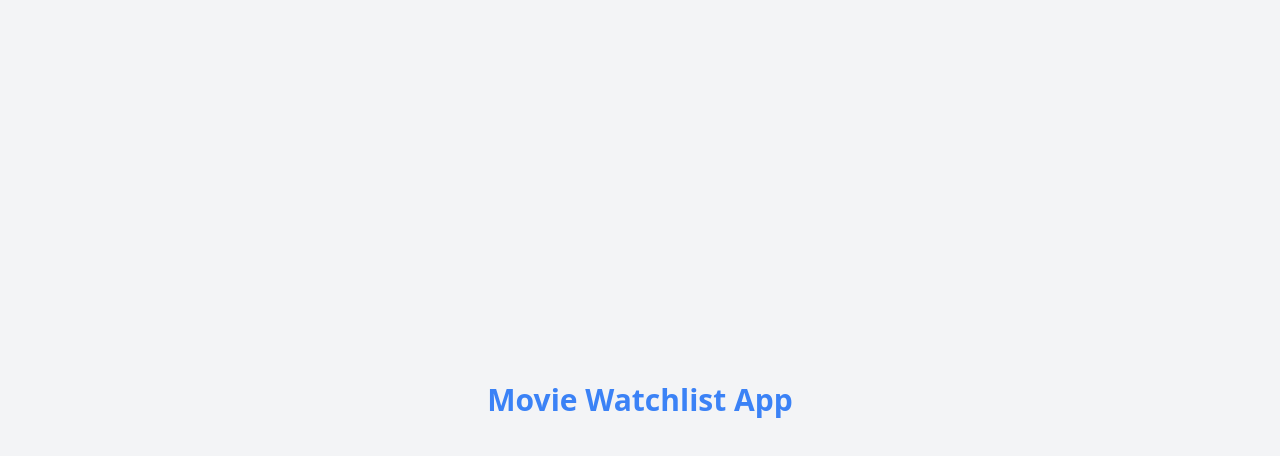
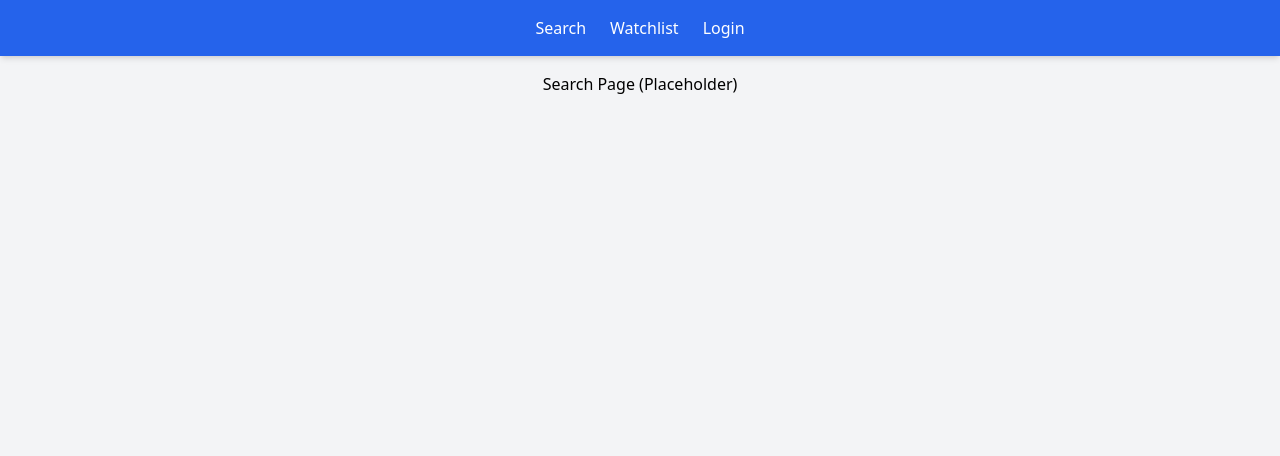
Before and after one commit to Zenhar-Prodipto/movie-watchlist, a React (Vite) app: page / in a window 1280 px wide. Shown: the top 456 px of the page. Built offline with nearby package versions, Linux system fonts and the light colour scheme.

Commit message:
feat: Implement navbar and basic routing with React Router

```diff
--- a/package.json
+++ b/package.json
@@ -10,8 +10,10 @@
     "preview": "vite preview"
   },
   "dependencies": {
+    "@types/react-router-dom": "^5.3.3",
     "react": "^19.0.0",
-    "react-dom": "^19.0.0"
+    "react-dom": "^19.0.0",
+    "react-router-dom": "^6.26.2"
   },
   "devDependencies": {
     "@eslint/js": "^9.22.0",
--- a/src/App.tsx
+++ b/src/App.tsx
@@ -1,12 +1,32 @@
 import React from "react";
+import { BrowserRouter, Routes, Route } from "react-router-dom";
+import Navbar from "./components/Navbar";
+
+const SearchPage: React.FC = () => (
+  <div className="p-4 text-center">Search Page (Placeholder)</div>
+);
+const WatchlistPage: React.FC = () => (
+  <div className="p-4 text-center">Watchlist Page (Placeholder)</div>
+);
+const LoginPage: React.FC = () => (
+  <div className="p-4 text-center">Login Page (Placeholder)</div>
+);
 
 const App: React.FC = () => {
   return (
-    <div className="min-h-screen bg-gray-100 flex justify-center items-center">
-      <h1 className="text-3xl font-bold text-center text-blue-500">
-        Movie Watchlist App
-      </h1>
-    </div>
+    <BrowserRouter>
+      <div className="min-h-screen bg-gray-100">
+        <Navbar />
+        <main className="container mx-auto">
+          <Routes>
+            <Route path="/search" element={<SearchPage />} />
+            <Route path="/watchlist" element={<WatchlistPage />} />
+            <Route path="/login" element={<LoginPage />} />
+            <Route path="/" element={<SearchPage />} />
+          </Routes>
+        </main>
+      </div>
+    </BrowserRouter>
   );
 };
 
--- /dev/null
+++ b/src/components/Navbar.tsx
@@ -0,0 +1,28 @@
+import React from "react";
+import { Link } from "react-router-dom";
+
+const Navbar: React.FC = () => {
+  return (
+    <nav className="bg-blue-600 p-4 shadow-md">
+      <ul className="flex space-x-6 justify-center text-white font-medium">
+        <li>
+          <Link to="/search" className="hover:underline">
+            Search
+          </Link>
+        </li>
+        <li>
+          <Link to="/watchlist" className="hover:underline">
+            Watchlist
+          </Link>
+        </li>
+        <li>
+          <Link to="/login" className="hover:underline">
+            Login
+          </Link>
+        </li>
+      </ul>
+    </nav>
+  );
+};
+
+export default Navbar;
```
Also changed, not shown: 1 other file (tests, documents, lock files or other folders).
